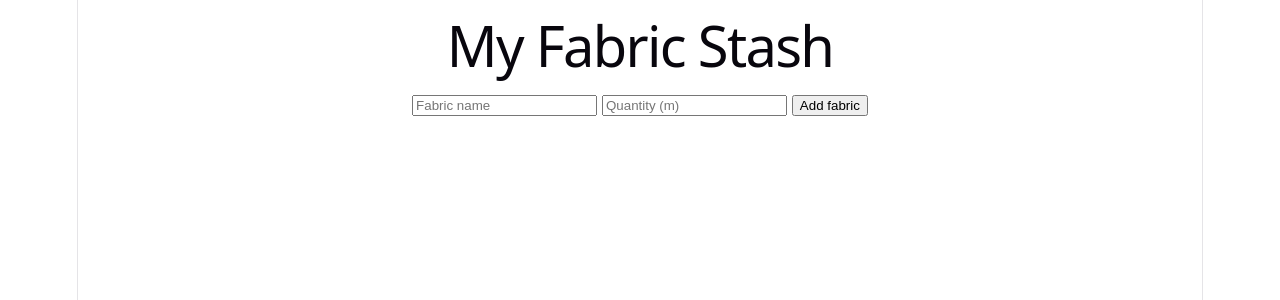
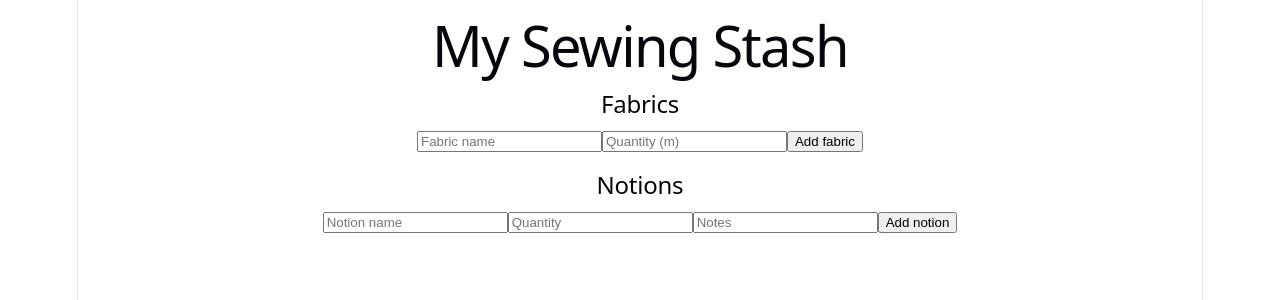
Before and after one commit to saraalvin/hobby-planner, a React app in the folder frontend/: page / in a window 1280 px wide. Shown: the top 300 px of the page. Built offline with nearby package versions, Linux system fonts and the light colour scheme; the HTML template or start-up script is replaced by a standard one.

Commit message:
Add notions tracking

```diff
--- a/frontend/src/App.jsx
+++ b/frontend/src/App.jsx
@@ -1,7 +1,9 @@
-import { useEffect, useState } from "react";
-import { GraphQLClient, gql } from "graphql-request";
-import "./App.css";
-const client = new GraphQLClient("http://localhost:4000/");
+import { useEffect, useState } from 'react';
+import { GraphQLClient, gql } from 'graphql-request';
+import './App.css';
+
+const client = new GraphQLClient('http://localhost:4000/');
+
 const FABRICS_QUERY = gql`
   query {
     fabrics {
@@ -11,6 +13,7 @@ const FABRICS_QUERY = gql`
     }
   }
 `;
+
 const ADD_FABRIC_MUTATION = gql`
   mutation AddFabric($name: String!, $quantity: Float) {
     addFabric(name: $name, quantity: $quantity) {
@@ -20,55 +23,102 @@ const ADD_FABRIC_MUTATION = gql`
     }
   }
 `;
+
+const NOTIONS_QUERY = gql`
+  query {
+    notions {
+      id
+      name
+      quantity
+      notes
+    }
+  }
+`;
+
+const ADD_NOTION_MUTATION = gql`
+  mutation AddNotion($name: String!, $quantity: Float, $notes: String) {
+    addNotion(name: $name, quantity: $quantity, notes: $notes) {
+      id
+      name
+      quantity
+      notes
+    }
+  }
+`;
+
 function App() {
   const [fabrics, setFabrics] = useState([]);
-  const [name, setName] = useState("");
-  const [quantity, setQuantity] = useState("");
+  const [fabricName, setFabricName] = useState('');
+  const [fabricQuantity, setFabricQuantity] = useState('');
+
+  const [notions, setNotions] = useState([]);
+  const [notionName, setNotionName] = useState('');
+  const [notionQuantity, setNotionQuantity] = useState('');
+  const [notionNotes, setNotionNotes] = useState('');
+
   useEffect(() => {
     client.request(FABRICS_QUERY).then((data) => setFabrics(data.fabrics));
+    client.request(NOTIONS_QUERY).then((data) => setNotions(data.notions));
   }, []);
-  const handleSubmit = async (e) => {
+
+  const handleAddFabric = async (e) => {
     e.preventDefault();
     const data = await client.request(ADD_FABRIC_MUTATION, {
-      name,
-      quantity: quantity ? parseFloat(quantity) : null,
+      name: fabricName,
+      quantity: fabricQuantity ? parseFloat(fabricQuantity) : null,
     });
     setFabrics([data.addFabric, ...fabrics]);
-    setName("");
-    setQuantity("");
+    setFabricName('');
+    setFabricQuantity('');
   };
+
+  const handleAddNotion = async (e) => {
+    e.preventDefault();
+    const data = await client.request(ADD_NOTION_MUTATION, {
+      name: notionName,
+      quantity: notionQuantity ? parseFloat(notionQuantity) : null,
+      notes: notionNotes || null,
+    });
+    setNotions([data.addNotion, ...notions]);
+    setNotionName('');
+    setNotionQuantity('');
+    setNotionNotes('');
+  };
+
   return (
     <div>
-      {" "}
-      <h1>My Fabric Stash</h1>{" "}
-      <form onSubmit={handleSubmit}>
-        {" "}
-        <input
-          type="text"
-          placeholder="Fabric name"
-          value={name}
-          onChange={(e) => setName(e.target.value)}
-          required
-        />{" "}
-        <input
-          type="number"
-          step="0.1"
-          placeholder="Quantity (m)"
-          value={quantity}
-          onChange={(e) => setQuantity(e.target.value)}
-        />{" "}
-        <button type="submit">Add fabric</button>{" "}
-      </form>{" "}
-      <ul>
-        {" "}
-        {fabrics.map((fabric) => (
-          <li key={fabric.id}>
-            {" "}
-            {fabric.name} — {fabric.quantity}m{" "}
-          </li>
-        ))}{" "}
-      </ul>{" "}
+      <h1>My Sewing Stash</h1>
+
+      <section>
+        <h2>Fabrics</h2>
+        <form onSubmit={handleAddFabric}>
+          <input type="text" placeholder="Fabric name" value={fabricName} onChange={(e) => setFabricName(e.target.value)} required />
+          <input type="number" step="0.1" placeholder="Quantity (m)" value={fabricQuantity} onChange={(e) => setFabricQuantity(e.target.value)} />
+          <button type="submit">Add fabric</button>
+        </form>
+        <ul>
+          {fabrics.map((fabric) => (
+            <li key={fabric.id}>{fabric.name} — {fabric.quantity}m</li>
+          ))}
+        </ul>
+      </section>
+
+      <section>
+        <h2>Notions</h2>
+        <form onSubmit={handleAddNotion}>
+          <input type="text" placeholder="Notion name" value={notionName} onChange={(e) => setNotionName(e.target.value)} required />
+          <input type="number" step="1" placeholder="Quantity" value={notionQuantity} onChange={(e) => setNotionQuantity(e.target.value)} />
+          <input type="text" placeholder="Notes" value={notionNotes} onChange={(e) => setNotionNotes(e.target.value)} />
+          <button type="submit">Add notion</button>
+        </form>
+        <ul>
+          {notions.map((notion) => (
+            <li key={notion.id}>{notion.name} — {notion.quantity} {notion.notes && `(${notion.notes})`}</li>
+          ))}
+        </ul>
+      </section>
     </div>
   );
 }
+
 export default App;
```
Also changed, not shown: 1 other file (tests, documents, lock files or other folders).
